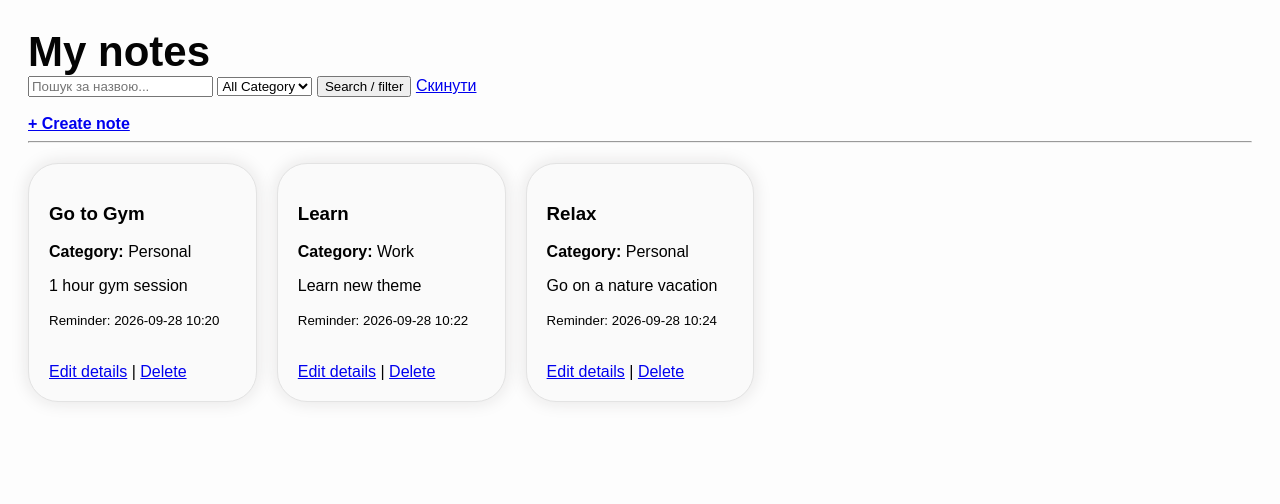
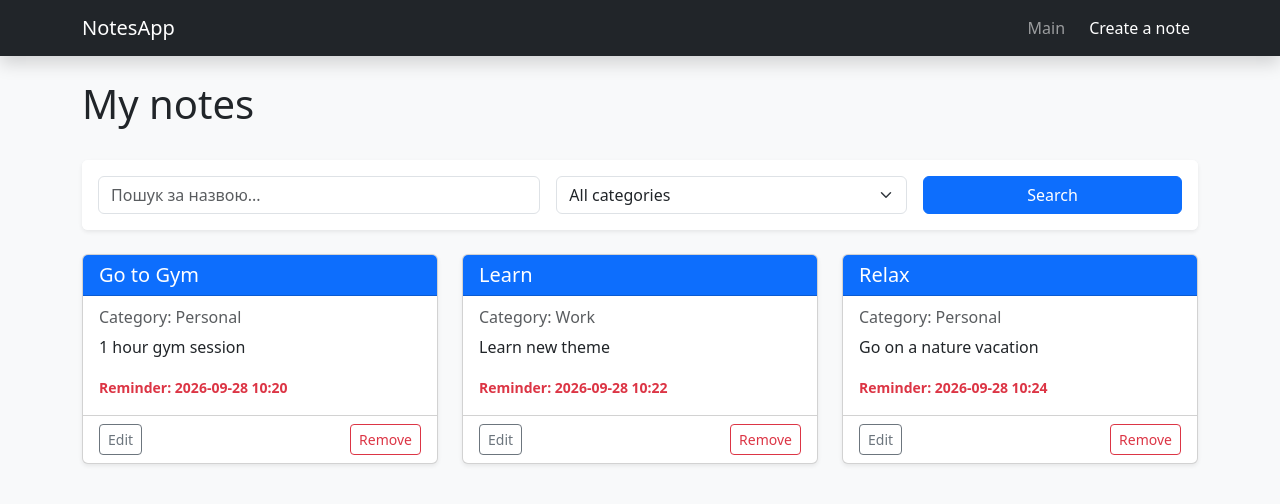
Before and after one commit to Vlad9409/django-project, a Django app: page / in a window 1280 px wide. Shown: the top 504 px of the page. Run offline with Django 5.2, Linux system fonts and the light colour scheme; data comes from the database, SQL or seed files in the repository.

Commit message:
added styles

```diff
--- /dev/null
+++ b/notes/templates/notes/base.html
@@ -0,0 +1,33 @@
+<!DOCTYPE html>
+<html lang="uk">
+<head>
+    <meta charset="UTF-8">
+    <meta name="viewport" content="width=device-width, initial-scale=1.0">
+    <title>{% block title %}My notes{% endblock %}</title>
+    <link href="https://cdn.jsdelivr.net/npm/bootstrap@5.3.0/dist/css/bootstrap.min.css" rel="stylesheet">
+</head>
+<body class="bg-light">
+
+    <nav class="navbar navbar-expand-lg navbar-dark bg-dark mb-4 shadow">
+        <div class="container">
+            <a class="navbar-brand" href="{% url 'home_text' %}">NotesApp</a>
+            <div class="collapse navbar-collapse">
+                <ul class="navbar-nav ms-auto">
+                    <li class="nav-item">
+                        <a class="nav-link" href="{% url 'home_text' %}">Main</a>
+                    </li>
+                    <li class="nav-item">
+                        <a class="nav-link btn btn-outline-success ms-2 text-white" href="{% url 'note_create' %}">Create a note</a>
+                    </li>
+                </ul>
+            </div>
+        </div>
+    </nav>
+
+    <div class="container">
+        {% block content %}
+        {% endblock %}
+    </div>
+
+</body>
+</html>
--- a/notes/templates/notes/home_text.html
+++ b/notes/templates/notes/home_text.html
@@ -1,51 +1,55 @@
-{% load static %}
-<!DOCTYPE html>
-<html lang="en">
-<head>
-    <meta charset="UTF-8">
-    <title>Notes</title>
-    <link rel="stylesheet" href="{% static 'notes/style.css' %}">
-</head>
-<body>
-    <h1>{{ title }}</h1>
+{% extends 'notes/base.html' %}
+{% block title %}Головна сторінка{% endblock %}
+{% block content %}
+<div class="d-flex justify-content-between align-items-center mb-4">
+    <h1 class="display-6">{{ title }}</h1>
+</div>
 
-    <form method="GET" action="">
-        <input type="text" name="search" value="{{ search_query }}" placeholder="Пошук за назвою...">
-
-        <select name="category">
-            <option value="">All Category</option>
+<div class="card mb-4 shadow-sm border-0">
+    <div class="card-body bg-white rounded">
+        <form method="GET" action="" class="row g-3">
+            <div class="col-md-5">
+                <input type="text" class="form-control" name="search" value="{{ search_query }}" placeholder="Пошук за назвою...">
+            </div>
+            <div class="col-md-4">
+                <select class="form-select" name="category">
+                    <option value="">All categories</option>
                     {% for cat in categories %}
-                <option value="{{ cat.id }}" {% if cat.id == category_id %}selected{% endif %}>
-                    {{ cat.title }}
-                </option>
+                        <option value="{{ cat.id }}" {% if cat.id == category_id %}selected{% endif %}>{{ cat.title }}</option>
                     {% endfor %}
                 </select>
+            </div>
+            <div class="col-md-3">
+                <button type="submit" class="btn btn-primary w-100">Search</button>
+            </div>
+        </form>
+    </div>
+</div>
 
-        <button type="submit">Search / filter</button>
-        <a href="{% url 'home_text' %}">Скинути</a>
-    </form>
-
-    <br>
-    <a href="{% url 'note_create' %}"><strong>+ Create note</strong></a>
-    <hr>
-
-    <div class="items-block">
+<div class="row">
     {% for note in notes %}
-        <div class="card">
-            <h3>{{ note.title }}</h3>
-            <p><strong>Category:</strong> {{ note.category.title }}</p>
-            <p>{{ note.text }}</p>
+    <div class="col-md-4 mb-4">
+        <div class="card h-100 shadow-sm">
+            <div class="card-header bg-primary text-white">
+                <h5 class="card-title mb-0">{{ note.title }}</h5>
+            </div>
+            <div class="card-body">
+                <h6 class="card-subtitle mb-2 text-muted">Category: {{ note.category.title }}</h6>
+                <p class="card-text">{{ note.text }}</p>
                 {% if note.reminder %}
-                <p><small>Reminder: {{ note.reminder|date:"Y-m-d H:i" }}</small></p>
+                <p class="card-text"><small class="text-danger fw-bold">Reminder: {{ note.reminder|date:"Y-m-d H:i" }}</small></p>
                 {% endif %}
-
-            <br>
-            <a href="{% url 'note_edit' note.id %}">Edit details</a> |
-            <a href="{% url 'note_delete' note.id %}">Delete</a>
+            </div>
+            <div class="card-footer bg-transparent">
+                <a href="{% url 'note_edit' note.id %}" class="btn btn-sm btn-outline-secondary">Edit</a>
+                <a href="{% url 'note_delete' note.id %}" class="btn btn-sm btn-outline-danger float-end">Remove</a>
+            </div>
+        </div>
     </div>
     {% empty %}
-            <p>Note not found.</p>
+    <div class="col-12">
+        <div class="alert alert-info">There are no notes yet or no notes were found for your request.</div>
+    </div>
     {% endfor %}
 </div>
-</body>
-</html>
+{% endblock %}
```
Also changed, not shown: notes/templates/notes/note_form.html (+25 -17 lines). Lines whose indentation alone changed are shown as unchanged.
